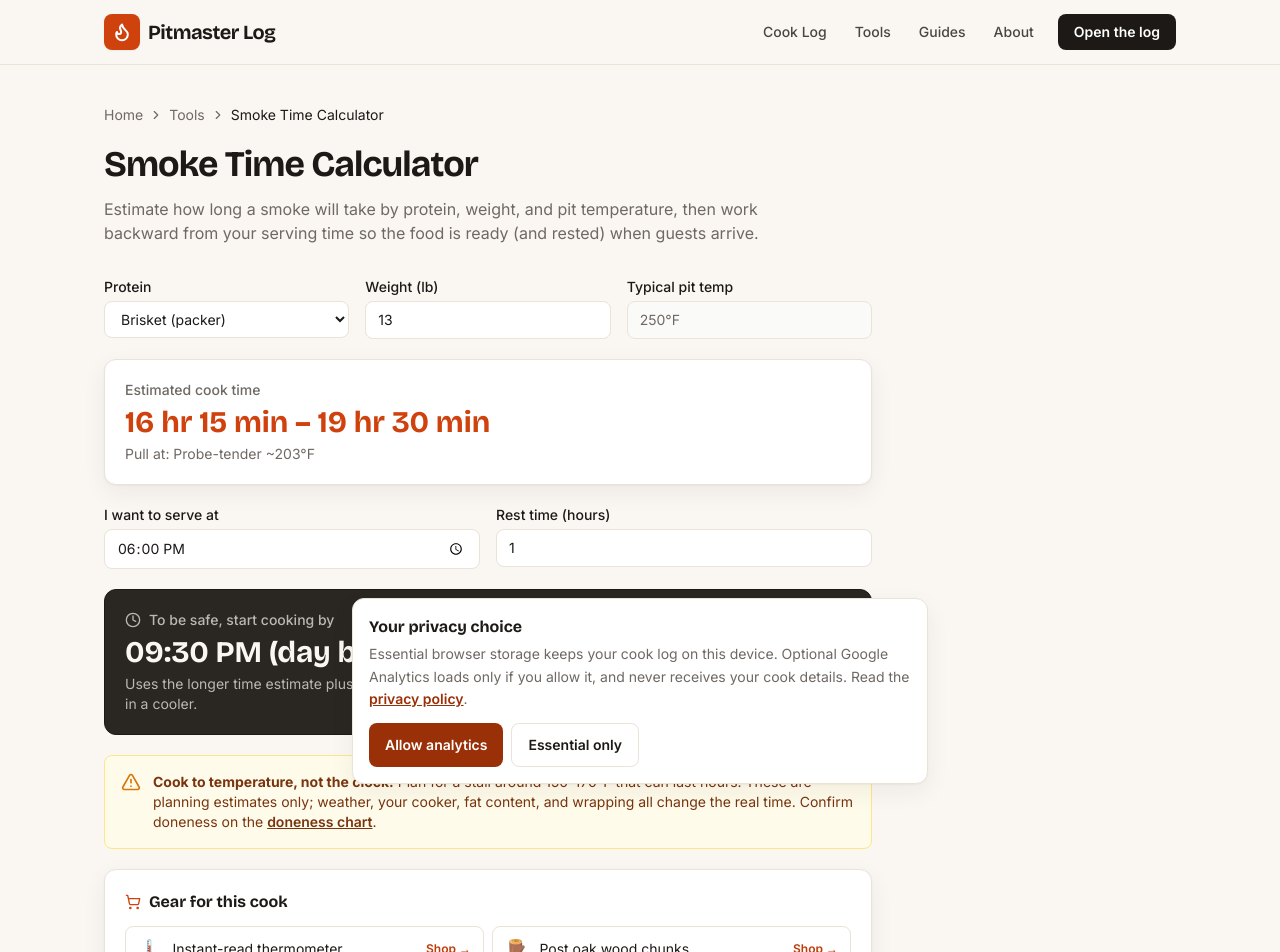
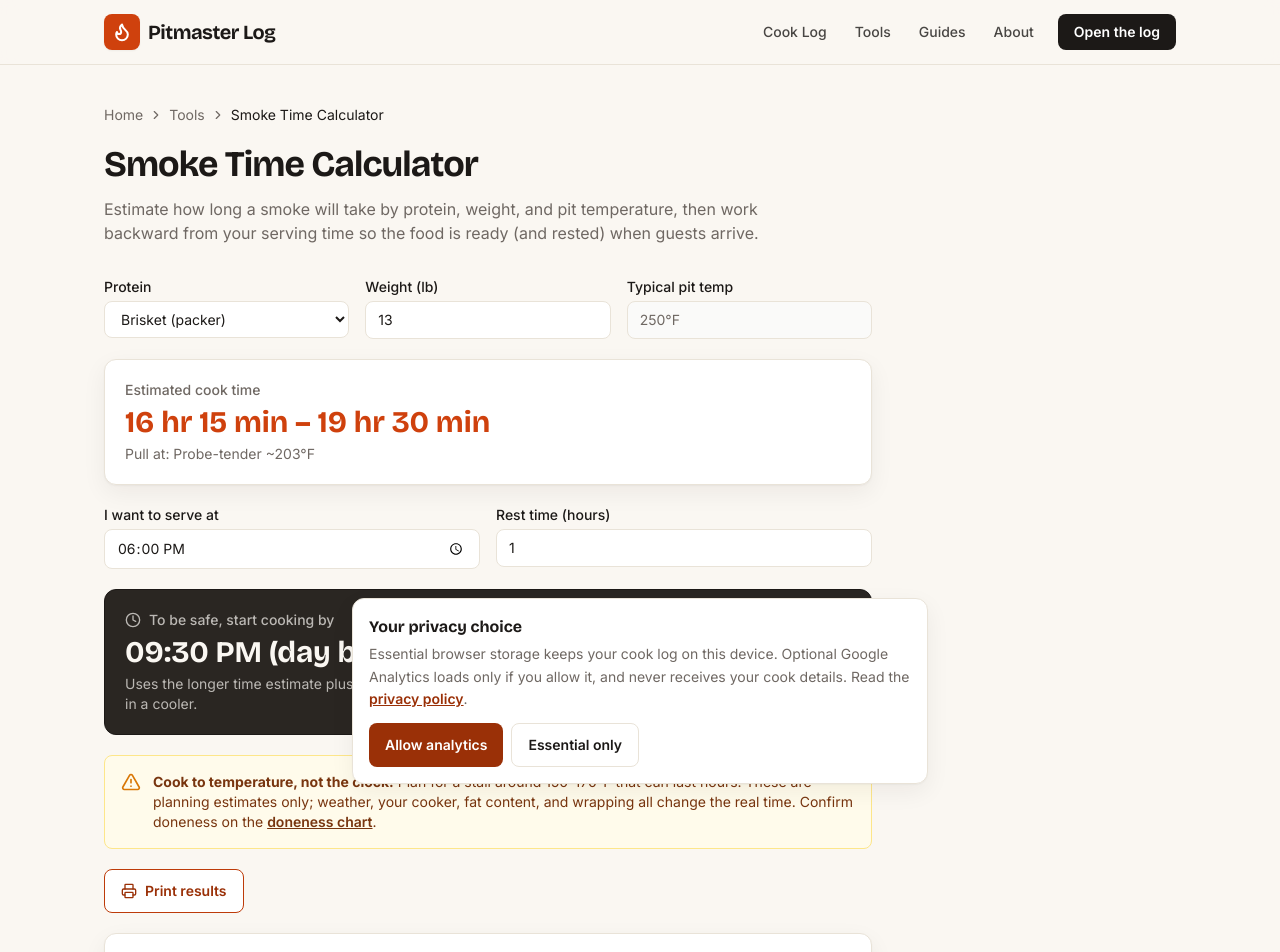
Before and after one commit to raiderj77/emberlog, a Next.js app: page /tools/smoke-time in a window 1280 px wide. Shown: the top 952 px of the page. Built offline with nearby package versions, Linux system fonts and the light colour scheme.

Commit message:
Add smoke-time result printing (#6)

```diff
--- a/app/globals.css
+++ b/app/globals.css
@@ -101,3 +101,25 @@ body {
     @apply w-full rounded-lg border border-line bg-white px-3 py-2 text-sm text-ink outline-none focus:border-ember-600;
   }
 }
+
+@media print {
+  body * {
+    visibility: hidden !important;
+  }
+
+  [data-printable-results],
+  [data-printable-results] * {
+    visibility: visible !important;
+  }
+
+  [data-printable-results] {
+    position: absolute;
+    inset: 0 auto auto 0;
+    width: 100%;
+    padding: 1rem;
+  }
+
+  .no-print {
+    display: none !important;
+  }
+}
--- a/components/calc/SmokeTime.jsx
+++ b/components/calc/SmokeTime.jsx
@@ -1,7 +1,7 @@
 "use client";
 import { useState, useMemo } from "react";
 import { SMOKE_TIMES } from "@/lib/woods";
-import { Clock, AlertTriangle } from "lucide-react";
+import { Clock, AlertTriangle, Printer } from "lucide-react";
 import GearForCook from "@/components/GearForCook";
 
 const hm = (min) => { const h = Math.floor(min / 60), m = Math.round(min % 60); return h > 0 ? `${h} hr ${m ? m + " min" : ""}`.trim() : `${m} min`; };
@@ -34,7 +34,7 @@ export default function SmokeTime({ defaultProtein, defaultWeight } = {}) {
   }, [serve, rest, maxMin]);
 
   return (
-    <div className="space-y-5">
+    <div className="space-y-5" data-printable-results>
       <div className="grid gap-4 sm:grid-cols-3">
         <label className="block">
           <span className="mb-1 block text-sm font-medium">Protein</span>
@@ -82,6 +82,16 @@ export default function SmokeTime({ defaultProtein, defaultWeight } = {}) {
         <p><strong>Cook to temperature, not the clock.</strong> {p.note} These are planning estimates only; weather, your cooker, fat content, and wrapping all change the real time. Confirm doneness on the <a href="/tools/doneness-temps/" className="font-semibold underline">doneness chart</a>.</p>
       </div>
 
+      <button
+        type="button"
+        onClick={() => window.print()}
+        className="no-print inline-flex min-h-11 items-center justify-center gap-2 rounded-lg border border-ember-600 bg-white px-4 py-2 text-sm font-semibold text-ember-700 hover:bg-ember-50 focus:outline-none focus:ring-2 focus:ring-ember-600 focus:ring-offset-2"
+        aria-label="Print results"
+      >
+        <Printer className="h-4 w-4" aria-hidden="true" />
+        Print results
+      </button>
+
       <GearForCook protein={p.protein} />
     </div>
   );
```
Also changed, not shown: 1 other file (tests, documents, lock files or other folders).
